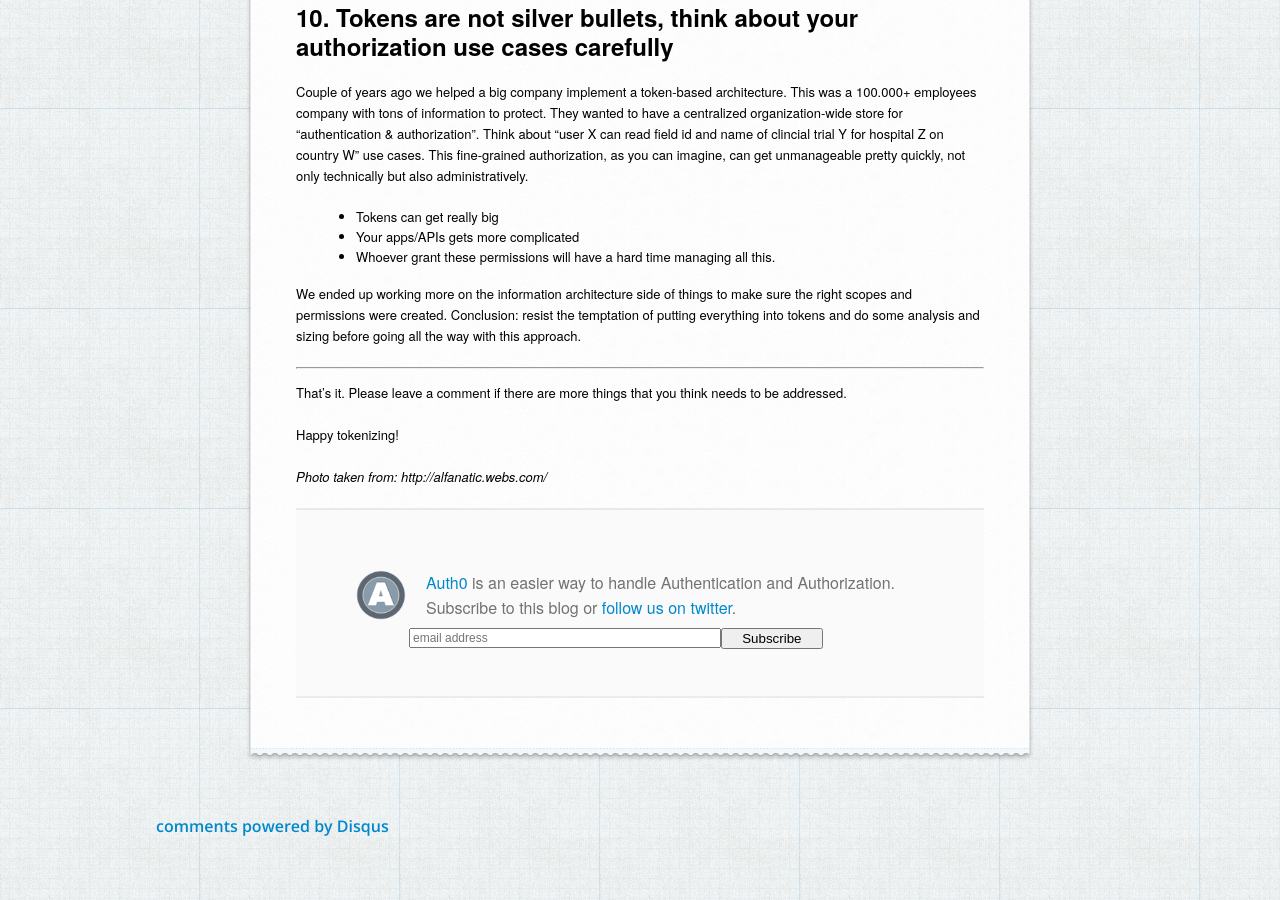
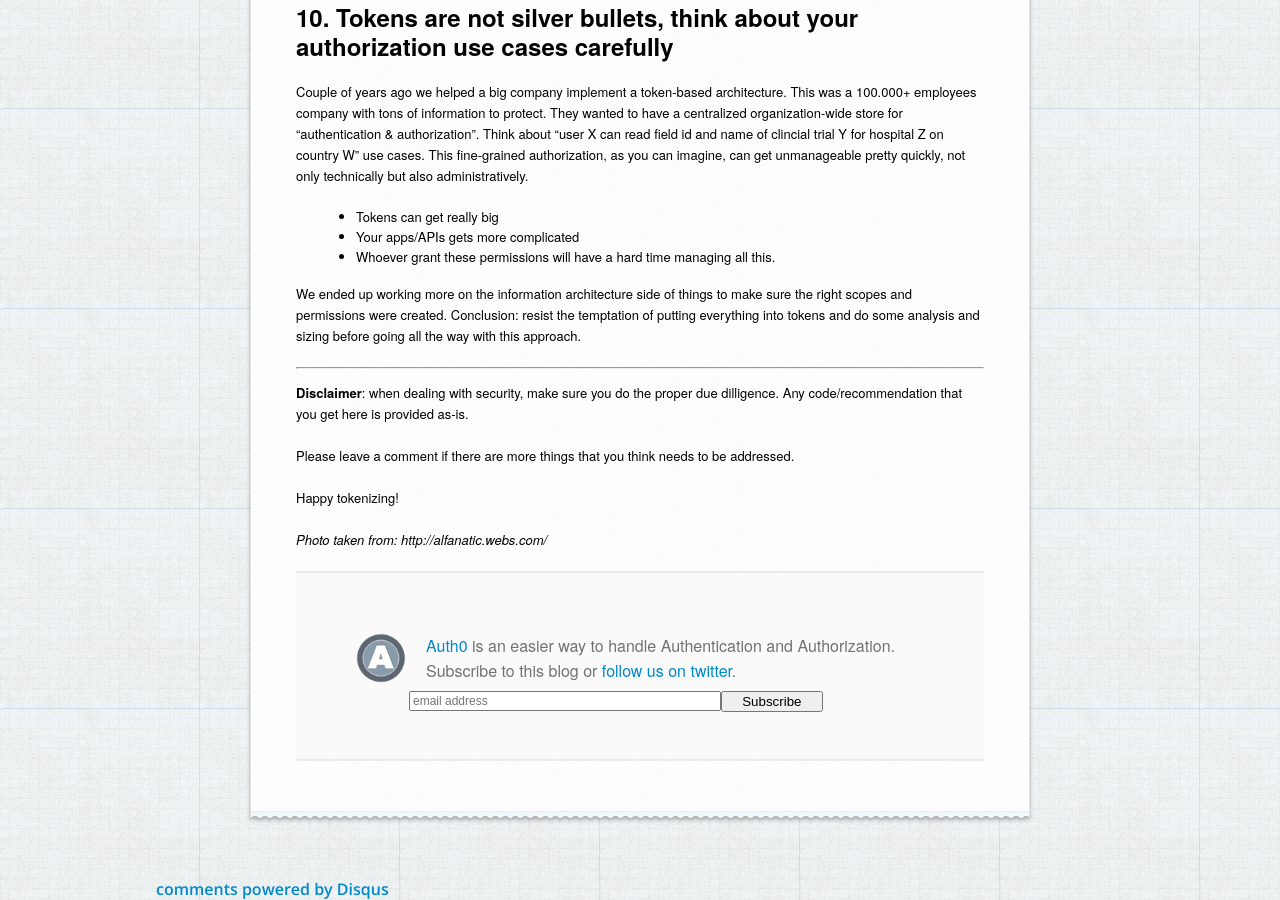
Before and after one commit to DylanMeeus/springboot_jwt_blog, a Jekyll site: the page built from _posts/2014-01-27-ten-things-you-should-know-about-tokens-and-cookies.markdown, in a window 1280 px wide and 900 px high, scrolled down 5891 px. Built offline with Jekyll 4.4.1, drawn with Linux system fonts in a browser that asks for light colours; Markdown is read by kramdown in place of the engine named in the settings; comment, search, counter and statistics services are not loaded.

Commit message:
disclaimer

```diff
--- a/_posts/2014-01-27-ten-things-you-should-know-about-tokens-and-cookies.markdown
+++ b/_posts/2014-01-27-ten-things-you-should-know-about-tokens-and-cookies.markdown
@@ -231,7 +231,9 @@ We ended up working more on the information architecture side of things to make
 
 ----
 
-That's it. Please leave a comment if there are more things that you think needs to be addressed.
+**Disclaimer**: when dealing with security, make sure you do the proper due dilligence. Any code/recommendation that you get here is provided as-is.
+
+Please leave a comment if there are more things that you think needs to be addressed.
 
 Happy tokenizing!
 
```
